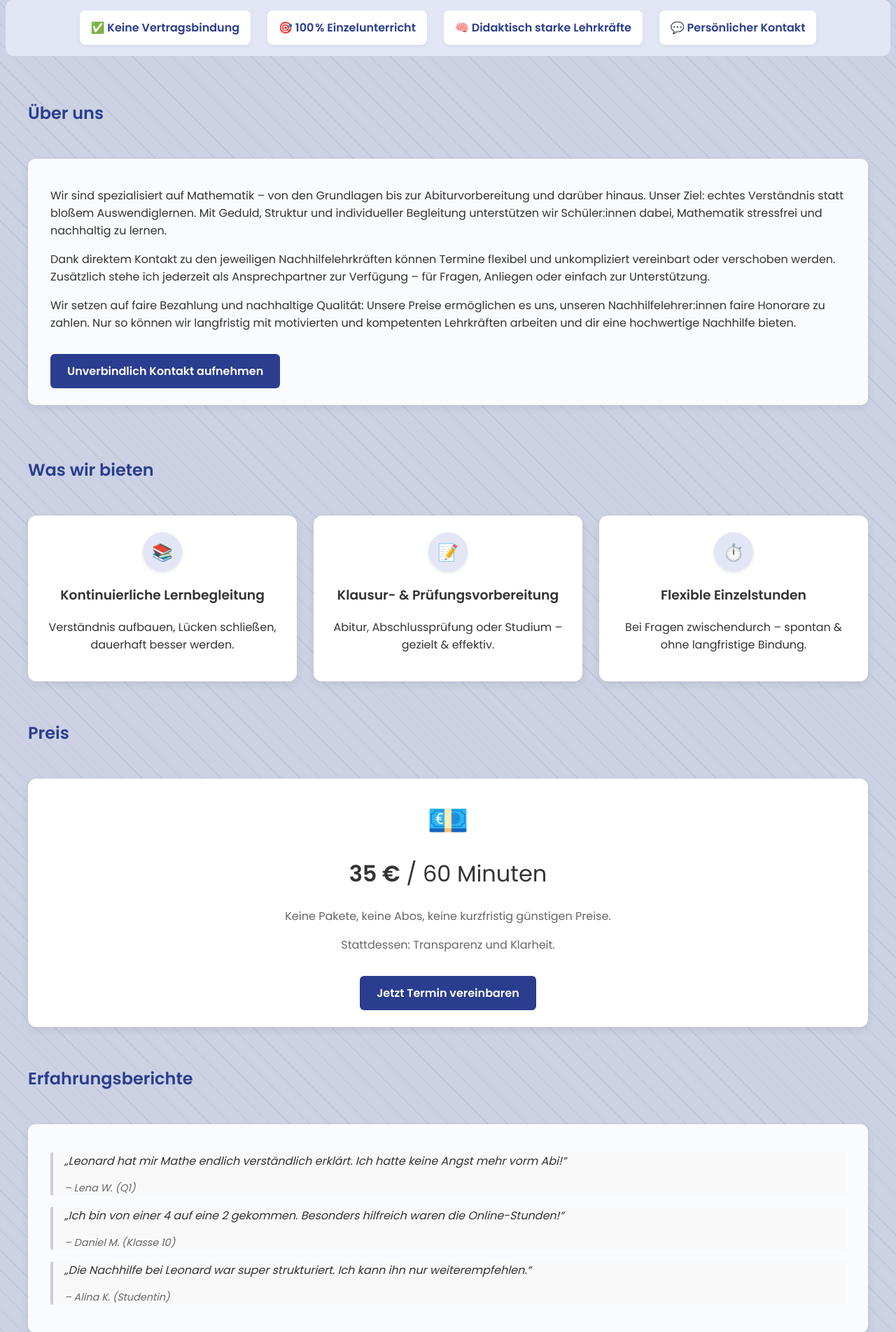
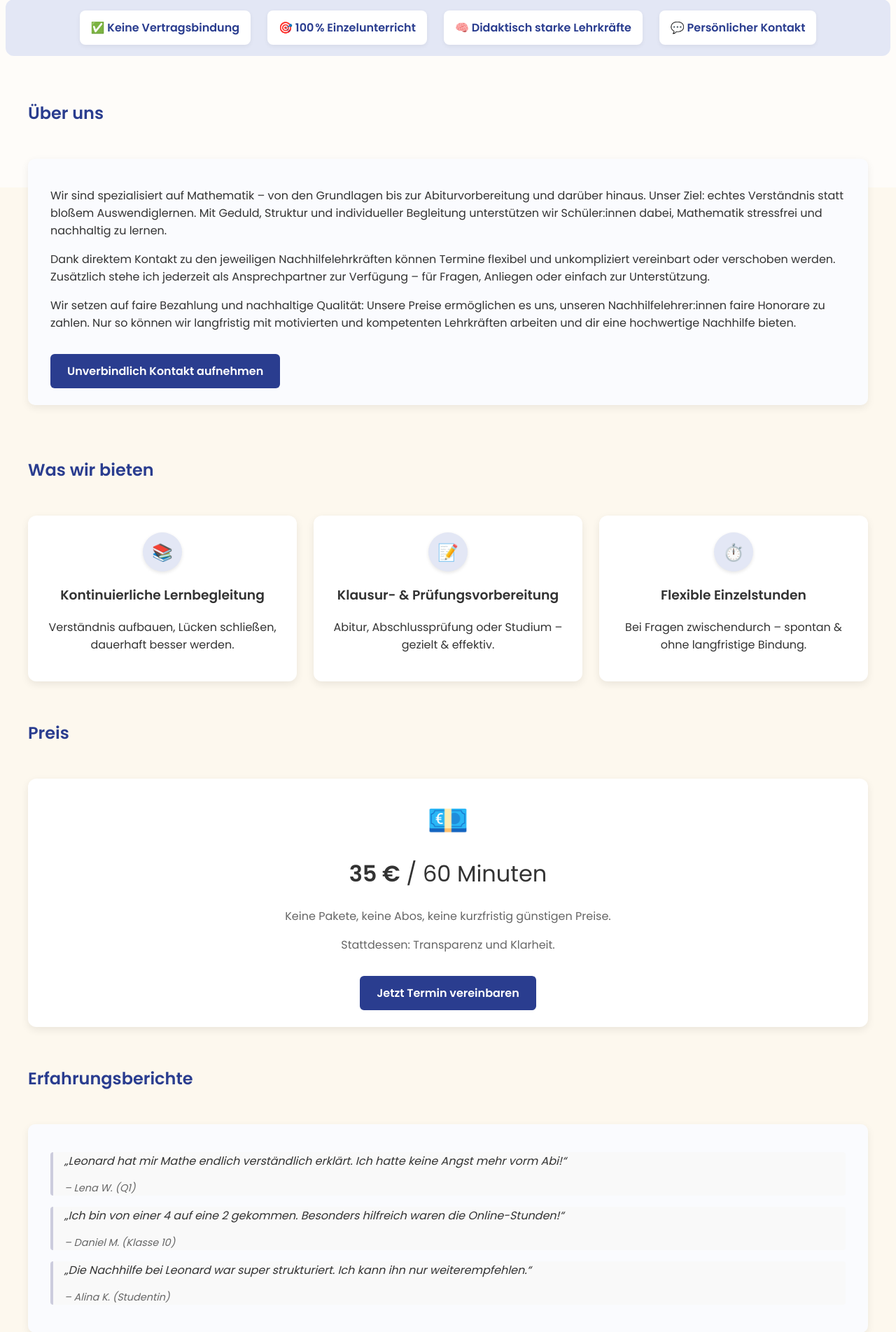
Before and after one commit to LeonardLPeter/leonard-mathe, a PHP site: page / in a window 1280 px wide. Shown: the part 532-2436 px from the top of the page at 70% size. Run offline with PHP 8.4, Linux system fonts and the light colour scheme.

Commit message:
Update style.css

```diff
--- a/style.css
+++ b/style.css
@@ -1,14 +1,29 @@
-body {
-  font-family: 'Poppins', sans-serif;
-  background-color: #ccd2e3;
-background-image: repeating-linear-gradient(45deg, rgba(42,61,143,0.1) 0, rgba(42,61,143,0.1) 1px, transparent 1px, transparent 20px);
-
+html, body {
+  height: 100%;
   margin: 0;
   padding: 0;
+  flex-direction: column;
   scroll-behavior: smooth;
+  font-family: 'Poppins', sans-serif;
   color: #333;
 }
 
+body {
+  background-color: #fdf8ee;
+}
+
+body::before {
+  content: "";
+  position: fixed;
+  inset: 0;
+  background-color: rgba(255,255,255, 0.65); /* Helligkeit regulieren */
+  z-index: -1;
+  pointer-events: none;
+}
+
+main {
+  flex: 1;
+}
 /* Navigation */
 nav {
   display: flex;
```
Also changed, not shown: other parts of style.css (+35 -0 lines).
